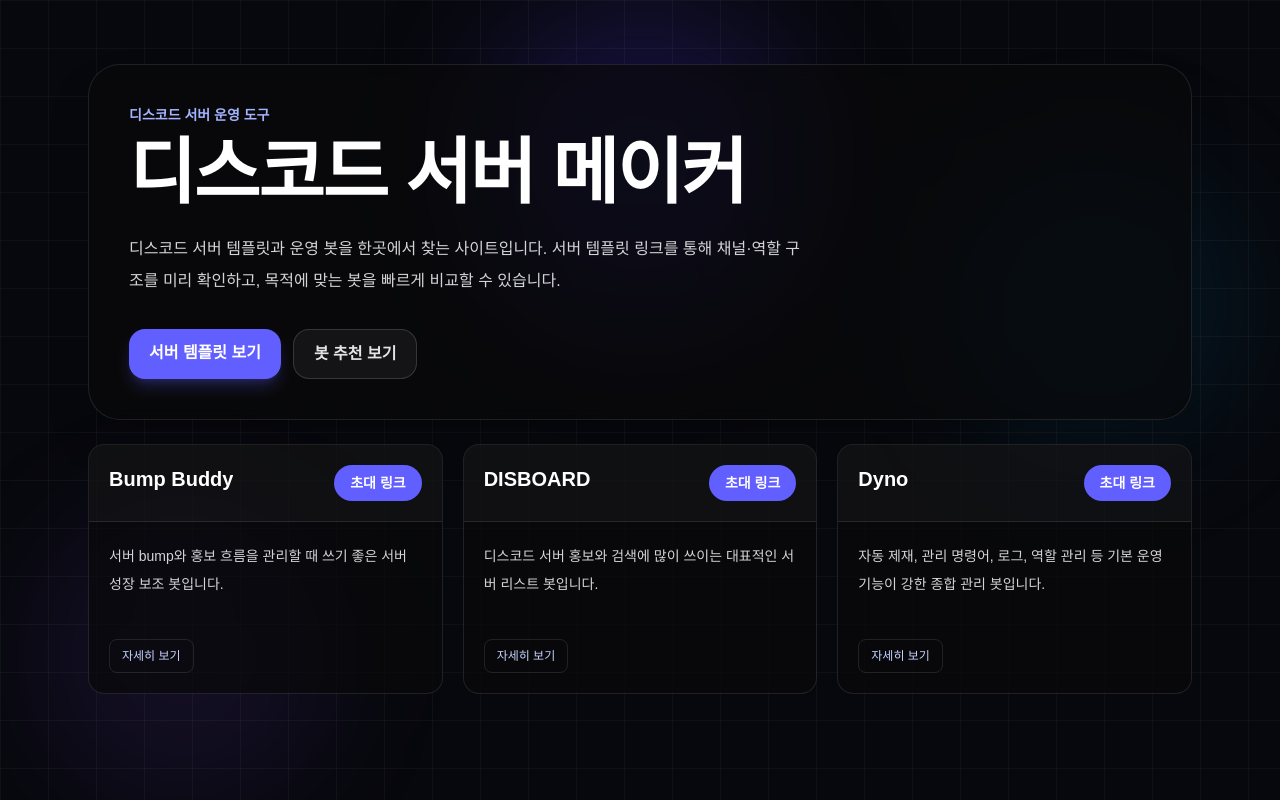
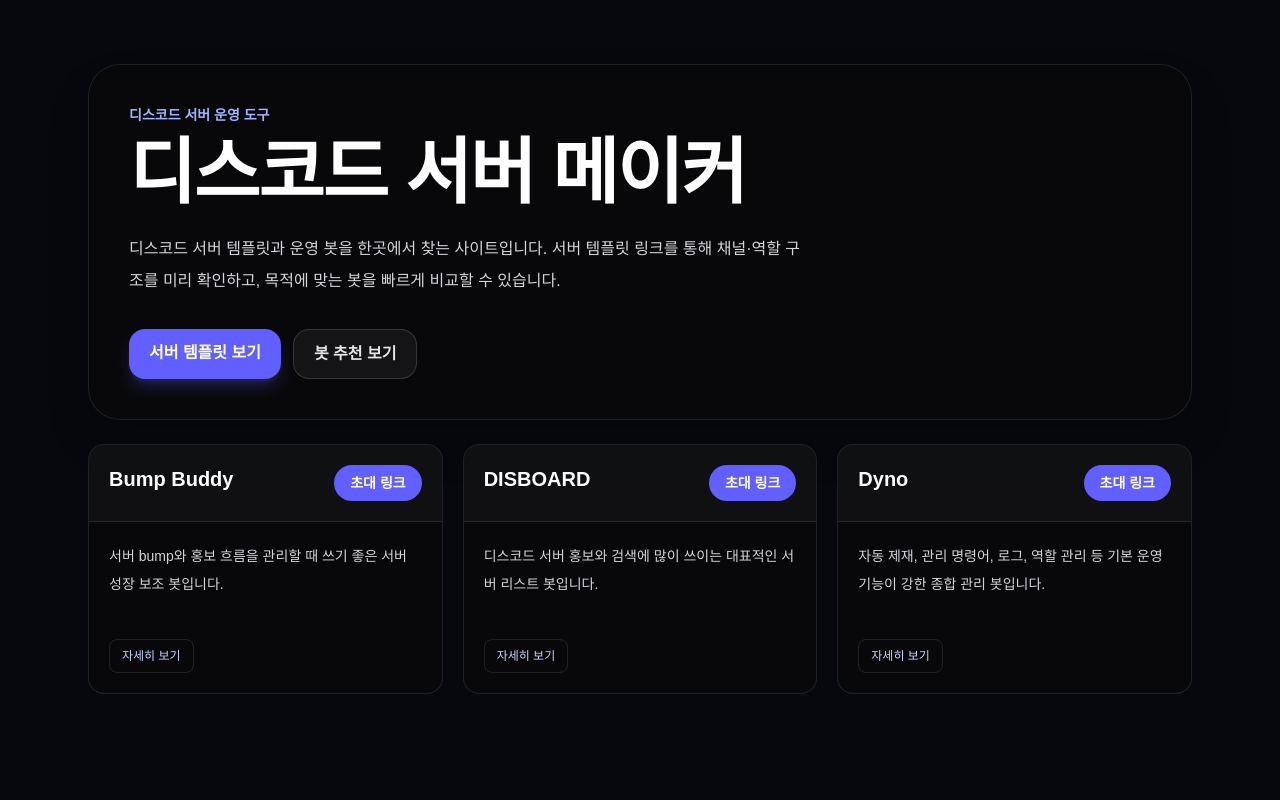
Before and after one commit to danyoon0760/discord-server-maker-, a Next.js app: page / in a window 1280 px wide. Built offline with nearby package versions, Linux system fonts and the light colour scheme; no server answers; the database is empty.

Commit message:
remove grid overlay so custom background is visible on home

```diff
--- a/app/page.tsx
+++ b/app/page.tsx
@@ -124,13 +124,6 @@
 
   return (
     <main className="min-h-screen overflow-hidden bg-[#07080d] text-white">
-      <div className="pointer-events-none fixed inset-0 -z-0">
-        <div className="absolute left-1/2 top-0 h-80 w-80 -translate-x-1/2 rounded-full bg-indigo-600/20 blur-3xl" />
-        <div className="absolute right-10 top-40 h-72 w-72 rounded-full bg-sky-500/10 blur-3xl" />
-        <div className="absolute bottom-0 left-10 h-72 w-72 rounded-full bg-violet-500/10 blur-3xl" />
-        <div className="absolute inset-0 bg-[linear-gradient(rgba(255,255,255,0.035)_1px,transparent_1px),linear-gradient(90deg,rgba(255,255,255,0.035)_1px,transparent_1px)] bg-[size:48px_48px]" />
-      </div>
-
       <section className="relative mx-auto flex max-w-6xl flex-col gap-6 px-6 py-16">
         <div className="rounded-[2rem] border border-white/10 bg-zinc-950/70 p-8 shadow-2xl backdrop-blur md:p-10">
           <p className="mb-3 text-sm font-semibold text-indigo-300">디스코드 서버 운영 도구</p>
```
